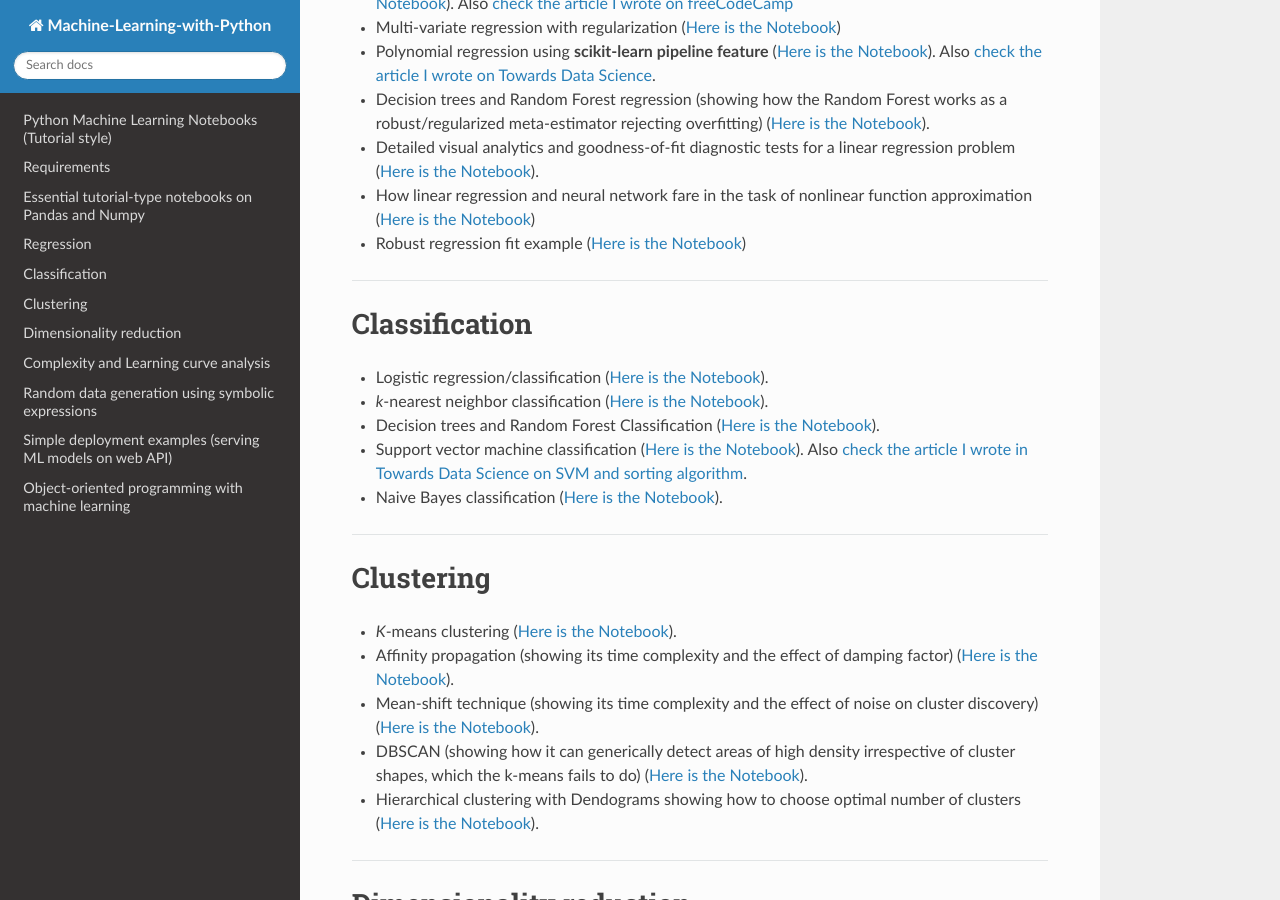
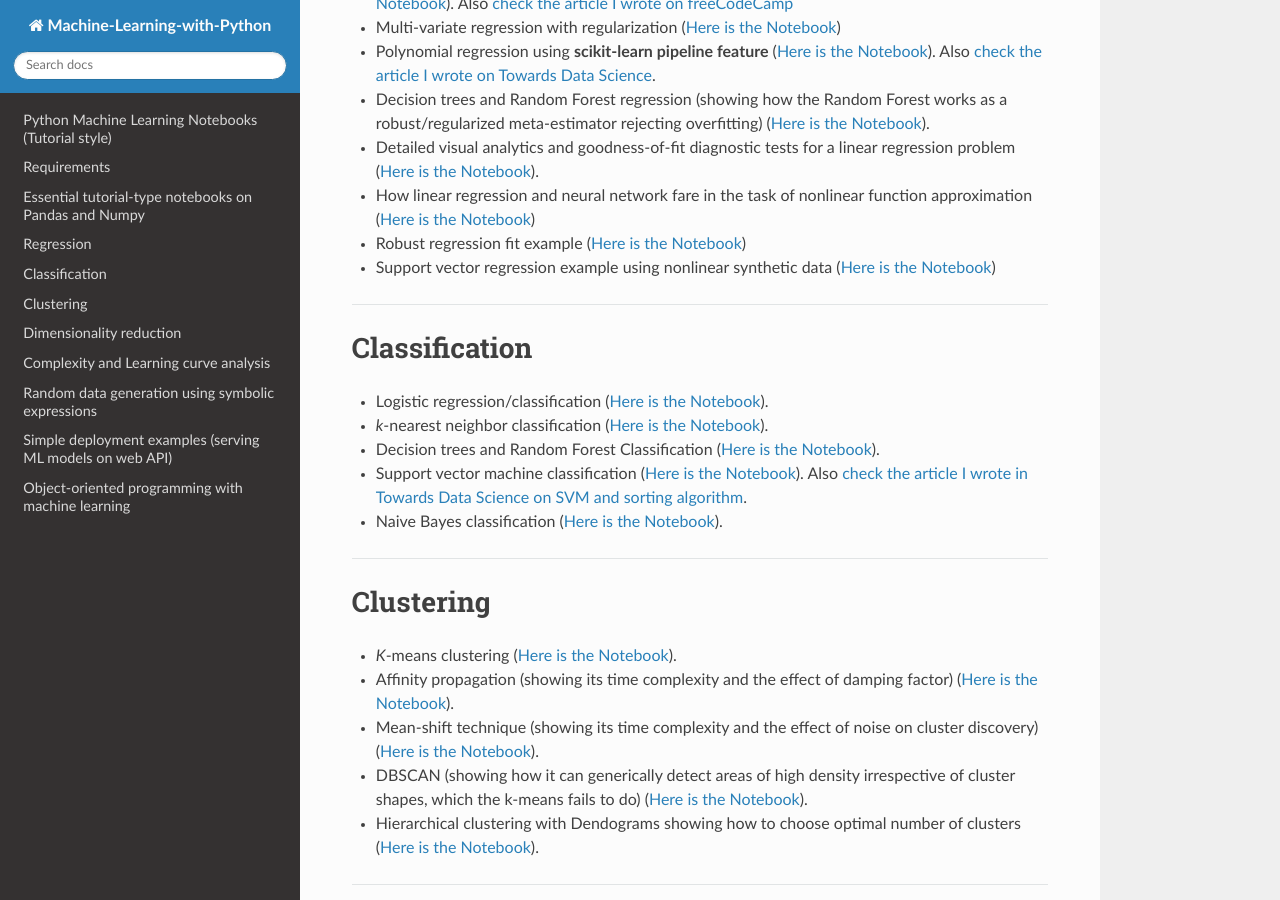
Before and after one commit to tirthajyoti/Machine-Learning-with-Python, a Sphinx documentation site: the page built from docs/index.rst, in a window 1280 px wide and 900 px high, scrolled down 1749 px. Built offline with Sphinx 7.4.7 and the Read the Docs theme 2.0.0, drawn with Linux system fonts in a browser that asks for light colours.

Commit message:
Update index.rst

```diff
--- a/docs/index.rst
+++ b/docs/index.rst
@@ -97,6 +97,8 @@ Regression
 - How linear regression and neural network fare in the task of nonlinear function approximation (`Here is the Notebook <https://github.com/tirthajyoti/Machine-Learning-with-Python/blob/master/Function%20Approximation%20by%20Neural%20Network/Function%20approximation%20by%20linear%20model%20and%20deep%20network.ipynb>`__)
 
 - Robust regression fit example (`Here is the Notebook <https://github.com/tirthajyoti/Machine-Learning-with-Python/blob/master/Regression/Robust%20Linear%20Regression.ipynb>`__)
+
+- Support vector regression example using nonlinear synthetic data (`Here is the Notebook <https://github.com/tirthajyoti/Machine-Learning-with-Python/blob/master/Regression/Support%20Vector%20Regression.ipynb>`__)
 
 --------------
 
```
